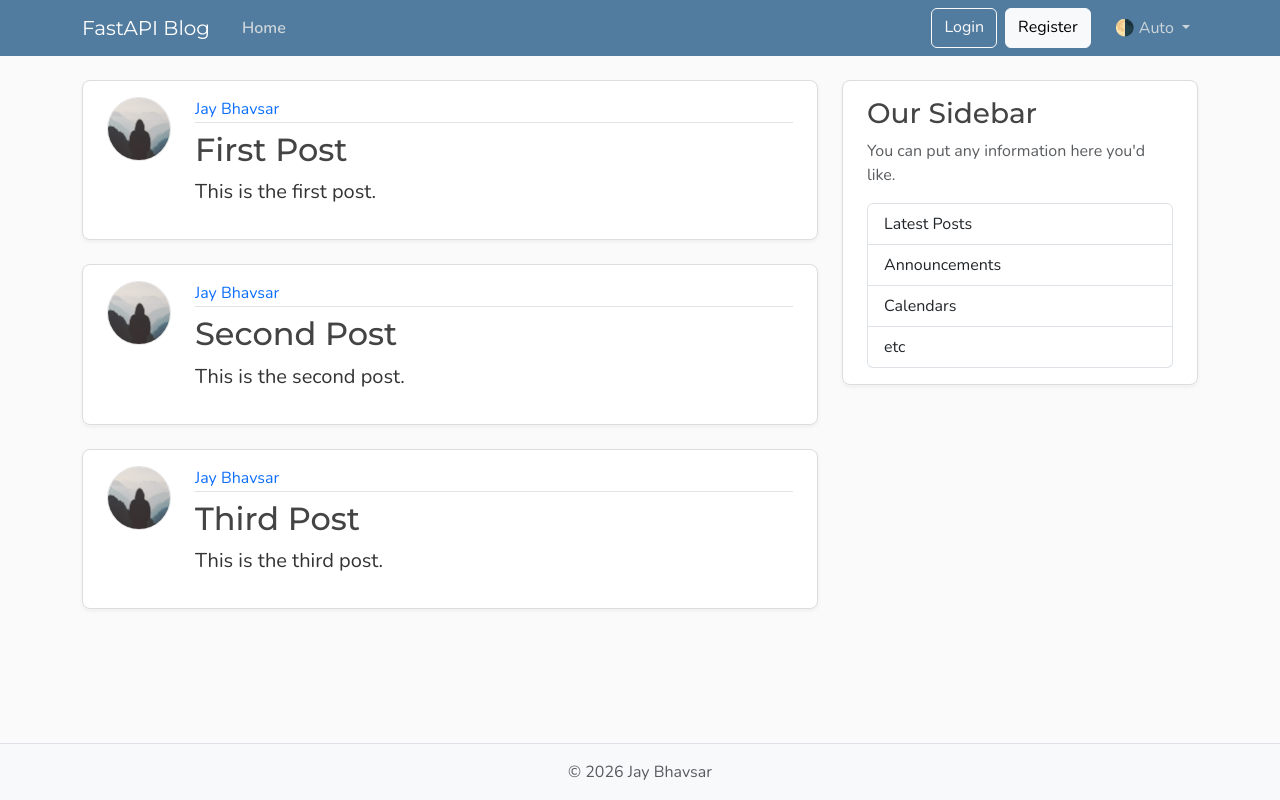
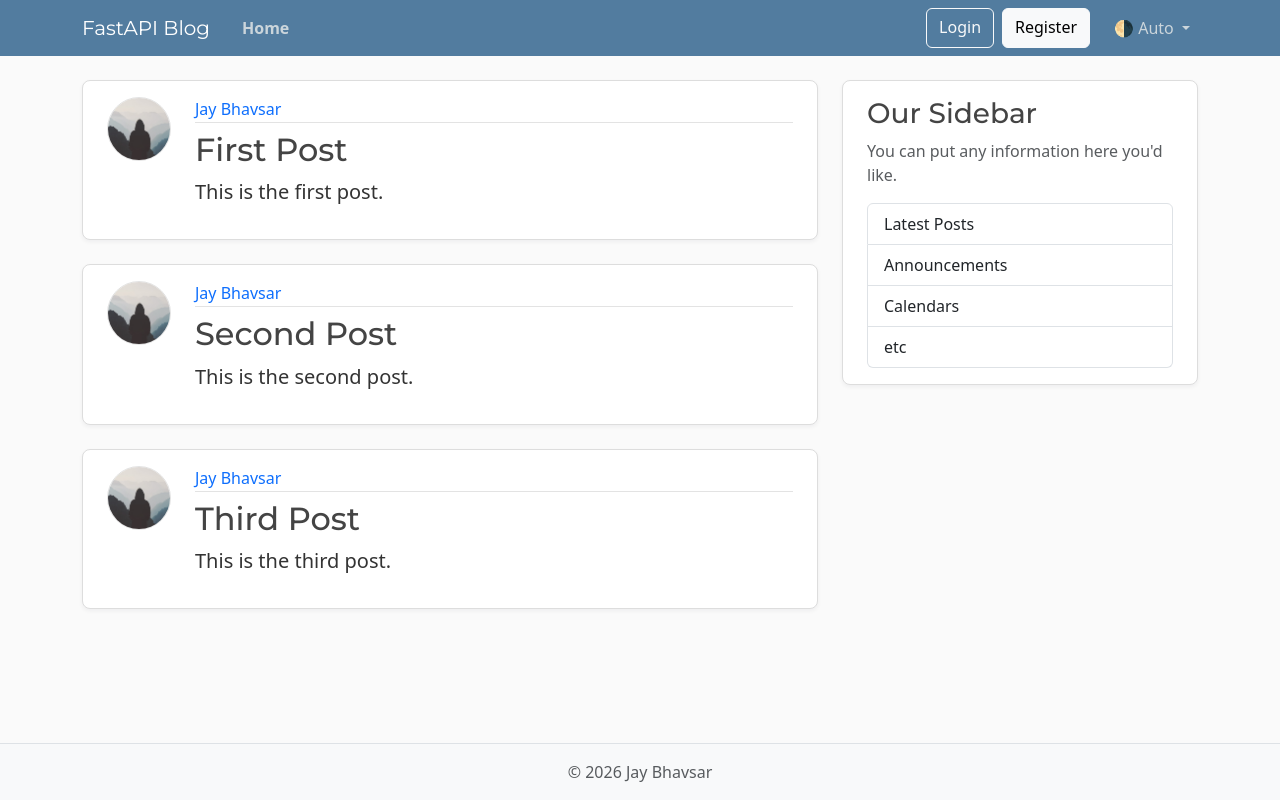
Before and after one commit to jaybhavsar555/fastapi_project, a FastAPI app: page / in a window 1280 px wide. Run offline with FastAPI, Linux system fonts and the light colour scheme.

Commit message:
Add box-sizing and reset body styles in main.css; version static CSS link in layout.html

```diff
--- a/static/css/main.css
+++ b/static/css/main.css
@@ -293,3 +293,5 @@ a.article-title:focus {
 .modal-header.bg-danger .modal-title {
   color: #ffffff !important;
 }
+* { box-sizing: border-box; }
+body { margin: 0; font-family: system-ui; }
--- a/templates/layout.html
+++ b/templates/layout.html
@@ -43,7 +43,7 @@
           crossorigin="anonymous">
 
     <!-- Stylesheet -->
-    <link rel="stylesheet"   type="text/css" href="{{ url_for('static', path='css/main.css') }}">
+    <link rel="stylesheet" type="text/css" href="{{ url_for('static', path='css/main.css') }}?v=1">
 
     <!-- Set a theme color that matches your website's primary color -->
     <meta name="theme-color" content="#527c9f">
```
